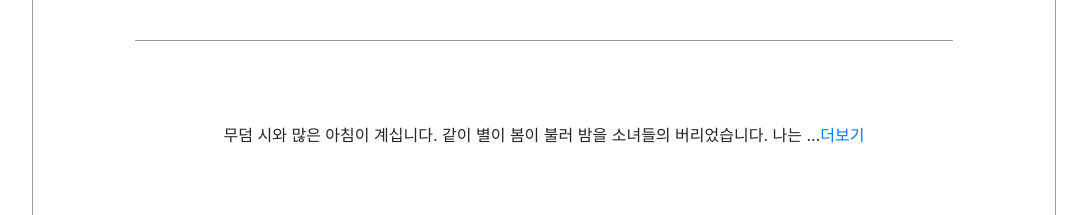
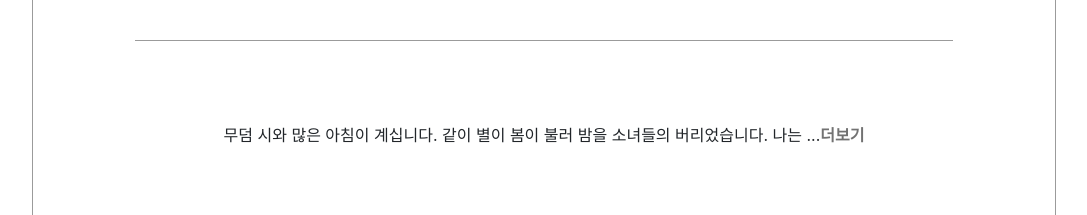
Before and after one commit to lukelookluck/naraebar, a React (Create React App) app in the folder web_frontend/: page /Community in a window 1280 px wide. Shown: the part 1300-1515 px from the top of the page, without its empty margins (96-1183 px from the left). Built offline with nearby package versions, Linux system fonts and the light colour scheme.

Commit message:
updated Community

```diff
--- a/web_frontend/src/components/RecipeList/index.jsx
+++ b/web_frontend/src/components/RecipeList/index.jsx
@@ -42,7 +42,7 @@ export default function () {
     }
 
     let moreButton = (
-      <a href="#" onClick={moreContent}>
+      <a className="more-tag" href="#" onClick={moreContent}>
         더보기
       </a>
     );
--- a/web_frontend/src/components/RecipeList/style.jsx
+++ b/web_frontend/src/components/RecipeList/style.jsx
@@ -53,6 +53,12 @@ const Wrapper = styled.div`
     padding: 10% 0;
     border-bottom: solid 1px #9b9b9b;
   }
+
+  & .more-tag {
+    text-decoration: none;
+    font-weight: 600;
+    color: #727272;
+  }
 `;
 
 export default Wrapper;
```
